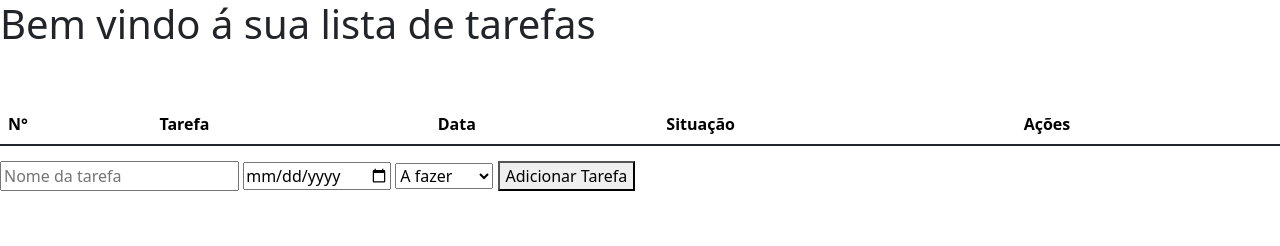
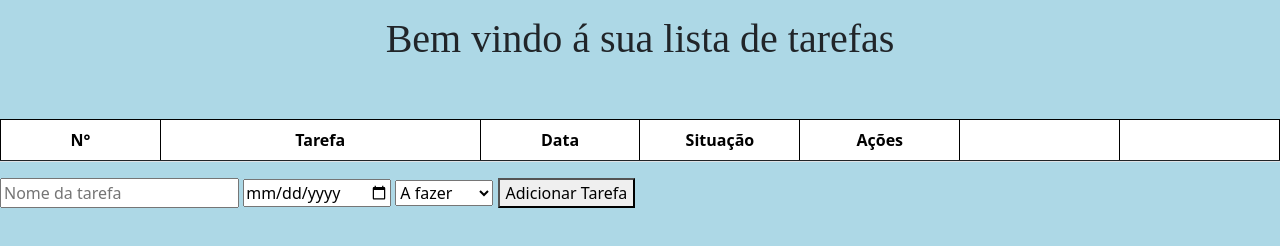
Before and after one commit to leopessoa-univille/lista-de-tarefas, a plain HTML site: page index.html in a window 1280 px wide. Drawn offline with nearby package versions, Linux system fonts and the light colour scheme.

Commit message:
comit final

```diff
--- a/index.html
+++ b/index.html
@@ -4,21 +4,45 @@
         <title>Lista de Tarefas</title>
         <link href="https://cdn.jsdelivr.net/npm/bootstrap@5.3.8/dist/css/bootstrap.min.css" rel="stylesheet" integrity="sha384-sRIl4kxILFvY47J16cr9ZwB07vP4J8+LH7qKQnuqkuIAvNWLzeN8tE5YBujZqJLB" crossorigin="anonymous">
 
+        <style>
+            body{
+                background-color: lightblue;
+                justify-content: center;
+            }
 
+            h1{
+                text-align: center;
+                margin-top: 15px;
+                font-family: Didot, serif;
+            }
+
+            table {
+                border-collapse: collapse;
+                width: 80%;
+            }
+
+            table, th, td {
+                border: 1px solid black;
+                text-align: center;
+            }
+        </style>
     </head>
 
-    <body bgcolor="lightgray">
+    <body>
         <h1>Bem vindo á sua lista de tarefas</h1>
         <br>
         <br>
+        <div >
             <table class="table" id="Tabela">
                 <thead>
                     <tr>
-                <th scope="col" id="idT">N°</th>
-                <th scope="col">Tarefa</th>
-                <th scope="col">Data</th>
-                <th scope="col">Situação</th>
-                <th scope="col">Ações</th>
+                    <th scope="col" id="idT" style="width:10%">N°</th>
+                    <th scope="col" style="width:20%">Tarefa</th>
+                    <th scope="col"style="width:10%">Data</th>
+                    <th scope="col" style="width:10%">Situação</th>
+                    <th scope="col" style="width:10%">Ações</th>
+                    <th scope="col" style="width:10%"></th>
+                    <th scope="col" style="width:10%"></th>
                     </tr>
                 </thead>
                 <tbody class="table-group-divider">
@@ -33,9 +57,10 @@
                     </tr>
                 </tbody>
             </table>
-
+        </div>
         <input type="text" id="inputNome" placeholder="Nome da tarefa">
         <input type="date" id="inputData">
+
         <select id="selectSituacao">
             <option value="A fazer">A fazer</option>
             <option value="Concluído">Concluído</option>
--- a/tarefas.js
+++ b/tarefas.js
@@ -71,6 +71,7 @@ function mudarSituacao(idLinha){
     if(celulaSituacao.textContent === "A fazer"){
         celulaSituacao.textContent = "Concluído";
 
+
     } else {
         celulaSituacao.textContent = "A fazer";
 
@@ -84,7 +85,6 @@ function editarTarefa(idLinha){
     // pega os valores atuais
     var nome = linha.cells[1].textContent;
     var data = linha.cells[2].textContent;
-    var situacao = linha.cells[3].textContent;
 
     // transforma em inputs
     linha.cells[1].innerHTML =
@@ -93,15 +93,6 @@ function editarTarefa(idLinha){
     linha.cells[2].innerHTML =
         `<input type="date" id="editData" value="${data}">`;
 
-    linha.cells[3].innerHTML =
-        `<select id="editSituacao">
-            <option ${situacao === "A fazer" ? "selected" : ""}>
-                A fazer
-            </option>
-            <option ${situacao === "Concluído" ? "selected" : ""}>
-                Concluído
-            </option>
-        </select>`;
 
     // muda o botão para salvar
     linha.cells[6].innerHTML =
@@ -117,11 +108,9 @@ function salvarEdicao(idLinha){
     // pega os novos valores
     var novoNome = document.getElementById("editNome").value;
     var novaData = document.getElementById("editData").value;
-    var novaSituacao = document.getElementById("editSituacao").value;
 
     linha.cells[1].textContent = novoNome;
     linha.cells[2].textContent = novaData;
-    linha.cells[3].textContent = novaSituacao;
 
 
 
```
Lines whose indentation alone changed are shown as unchanged.
